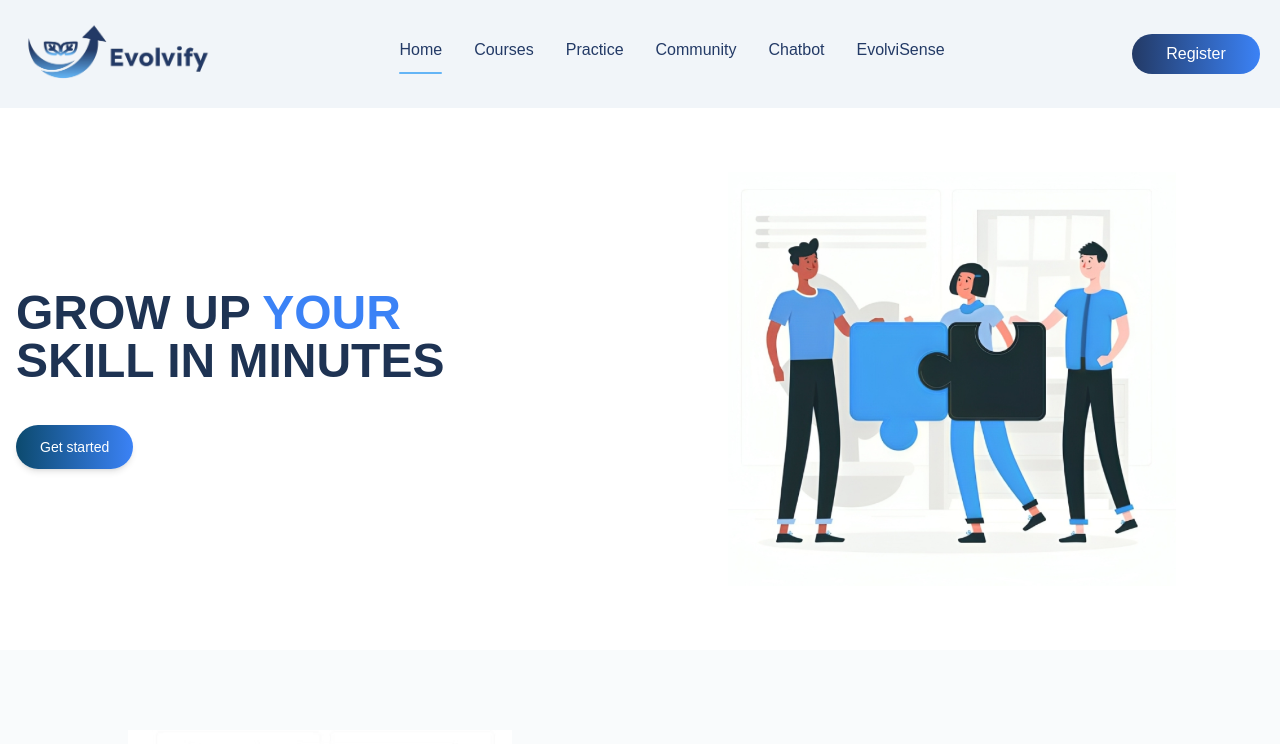
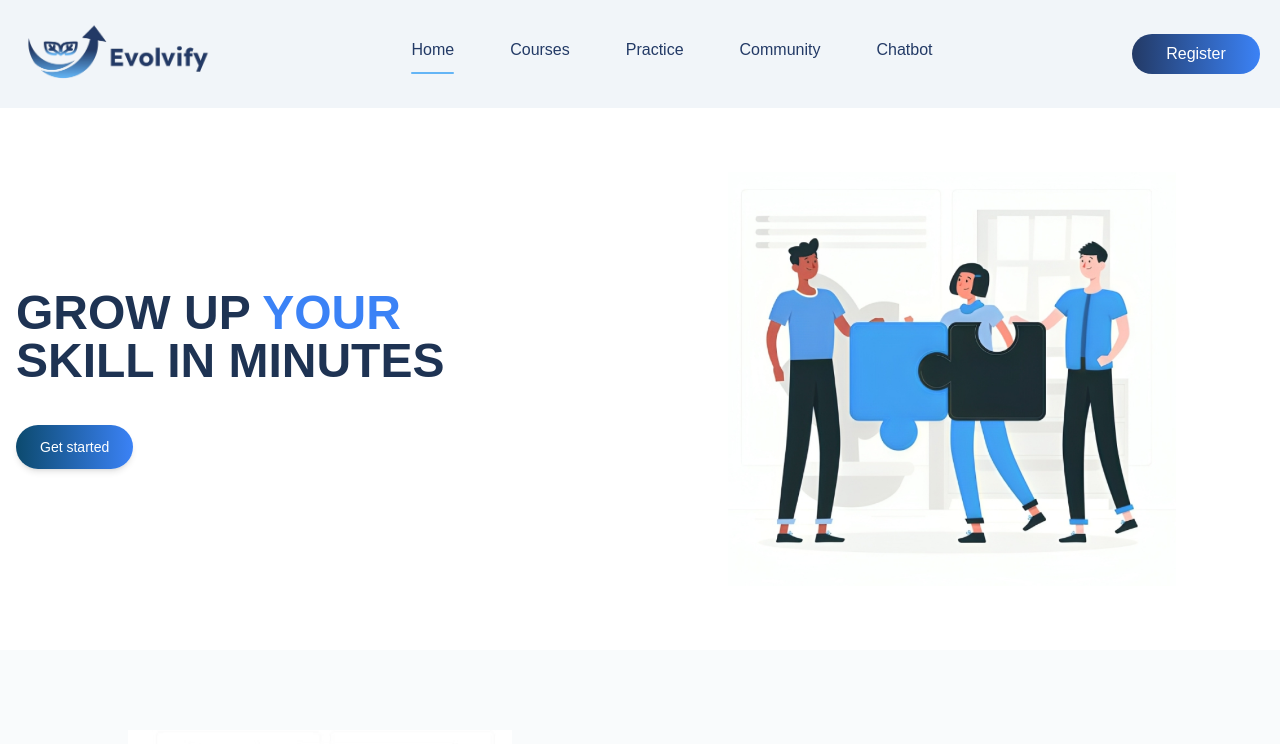
Before and after one commit to Evolvify-Project/Evolvify-Website, a React (Vite) app: page /home in a window 1280 px wide. Shown: the top 744 px of the page. Built offline with nearby package versions, Linux system fonts and the light colour scheme.

Commit message:
update in navebar

```diff
--- a/src/components/navbar/Navbar.jsx
+++ b/src/components/navbar/Navbar.jsx
@@ -8,23 +8,18 @@ import axios from "axios";
 
 // Define Navbar component
 export default function Navbar() {
-  // States for controlling component visibility
-  const [isOpen, setIsOpen] = useState(false); // Mobile menu
-  const [isLoggedIn, setIsLoggedIn] = useState(false); // Login status
-  const [isDropdownOpen, setIsDropdownOpen] = useState(false); // Profile dropdown
-  const [profileImage, setProfileImage] = useState(placeHolderImg); // Profile image
-  const [isScrolled, setIsScrolled] = useState(false); // Scroll status
-  const [navbarColor, setNavbarColor] = useState(false); // Background color on scroll
-  const navigate = useNavigate(); // For navigation
-  const dropdownRef = useRef(null); // Reference for dropdown to close on outside click
+  const [isOpen, setIsOpen] = useState(false);
+  const [isLoggedIn, setIsLoggedIn] = useState(false);
+  const [isDropdownOpen, setIsDropdownOpen] = useState(false);
+  const [profileImage, setProfileImage] = useState(placeHolderImg);
+  const [isScrolled, setIsScrolled] = useState(false);
+  const [navbarColor, setNavbarColor] = useState(false);
+  const navigate = useNavigate();
+  const dropdownRef = useRef(null);
 
-  // Toggle mobile menu
   const toggleMenu = () => setIsOpen(!isOpen);
-
-  // Toggle profile dropdown
   const toggleDropdown = () => setIsDropdownOpen(!isDropdownOpen);
 
-  // Validate URL
   const isValidUrl = (url) => {
     try {
       new URL(url);
@@ -34,10 +29,9 @@ export default function Navbar() {
     }
   };
 
-  // Check login status and fetch profile image
   useEffect(() => {
     const token = localStorage.getItem("userToken");
-    setIsLoggedIn(!!token); // Set login status based on token
+    setIsLoggedIn(!!token);
 
     if (token) {
       axios
@@ -50,24 +44,22 @@ export default function Navbar() {
         .then((response) => {
           if (response.data && response.data.success) {
             let imageUrl = response.data.data?.imageUrl;
-            // Set profile image if URL is valid, else use placeholder
             if (imageUrl && isValidUrl(imageUrl)) {
               setProfileImage(imageUrl);
             } else {
               setProfileImage(placeHolderImg);
             }
           } else {
-            setProfileImage(placeHolderImg); // Fallback if no success
+            setProfileImage(placeHolderImg);
           }
         })
         .catch((error) => {
           console.error("Error fetching profile image:", error);
-          setProfileImage(placeHolderImg); // Fallback on error
+          setProfileImage(placeHolderImg);
         });
     }
   }, []);
 
-  // Control background color on scroll
   useEffect(() => {
     const handleScroll = () => {
       setIsScrolled(window.scrollY > 0);
@@ -79,7 +71,6 @@ export default function Navbar() {
     };
   }, []);
 
-  // Handle logout
   const handleLogout = () => {
     localStorage.removeItem("userToken");
     localStorage.removeItem("username");
@@ -90,7 +81,6 @@ export default function Navbar() {
     navigate("/login");
   };
 
-  // Close dropdown on outside click
   useEffect(() => {
     const handleClickOutside = (event) => {
       if (dropdownRef.current && !dropdownRef.current.contains(event.target)) {
@@ -107,7 +97,6 @@ export default function Navbar() {
 
   return (
     <>
-      {/* Navbar */}
       <nav
         className={`p-5 shadow-md transition-all duration-300 ${
           navbarColor ? "bg-darkBlue text-white" : "bg-slate-100 text-gray-800"
@@ -116,7 +105,6 @@ export default function Navbar() {
         }`}
       >
         <div className="container mx-auto flex items-center justify-between gap-4">
-          {/* Website logo */}
           <Link to="/">
             <img
               src={navbarColor ? logoLight : logoDark}
@@ -125,23 +113,12 @@ export default function Navbar() {
             />
           </Link>
 
-          {/* Page links (desktop view) */}
-          <ul className="hidden md:flex gap-8 items-center">
-            {[
-              "Home",
-              "Courses",
-              "Practice",
-              "Community",
-              "Chatbot",
-              "EvolviSense",
-            ].map((item) => (
+          <ul className="hidden md:flex gap-14 items-center">
+            {["Home", "Courses", "Practice", "Community", "Chatbot"].map(
+              (item) => (
                 <li key={item}>
                   <NavLink
-                  to={
-                    item === "EvolviSense"
-                      ? "./presentation-test"
-                      : `./${item.toLowerCase()}`
-                  }
+                    to={`./${item.toLowerCase()}`}
                     className={({ isActive }) =>
                       `inline-block pb-2 relative before:content-[''] before:absolute before:w-0 before:h-0.5 before:rounded-md before:left-0 before:-bottom-1 before:transition-[width] before:duration-300 ${
                         isActive
@@ -153,14 +130,13 @@ export default function Navbar() {
                     {item}
                   </NavLink>
                 </li>
-            ))}
+              )
+            )}
           </ul>
 
-          {/* Profile or register button (desktop view) */}
           <div className="hidden md:block">
             {isLoggedIn ? (
               <div className="relative" ref={dropdownRef}>
-                {/* Profile image and arrow */}
                 <div className="flex items-center gap-2">
                   <button
                     className="w-10 h-10 rounded-full overflow-hidden border-2 border-[#64B5F6] focus:outline-none"
@@ -184,7 +160,6 @@ export default function Navbar() {
                   />
                 </div>
 
-                {/* Dropdown menu */}
                 {isDropdownOpen && (
                   <div
                     className={`absolute right-0 mt-2 w-48 border border-gray-200 rounded-md shadow-lg z-10 ${
@@ -213,11 +188,7 @@ export default function Navbar() {
                       <li>
                         <button
                           onClick={handleLogout}
-                          className={`w-full text-left px-4 py-2 rounded-md text-md ${
-                            navbarColor
-                              ? "hover:bg-red-500"
-                              : "hover:bg-red-500"
-                          }`}
+                          className={`w-full text-left px-4 py-2 rounded-md text-md hover:bg-red-500`}
                         >
                           <i className="fa-solid fa-right-from-bracket mr-4 sm:mr-2"></i>
                           Logout
@@ -238,7 +209,6 @@ export default function Navbar() {
             )}
           </div>
 
-          {/* Mobile menu toggle button */}
           <div className="md:hidden">
             <button onClick={toggleMenu}>
               {isOpen ? (
@@ -250,25 +220,14 @@ export default function Navbar() {
           </div>
         </div>
 
-        {/* Mobile menu */}
         {isOpen && (
           <div className="md:hidden mt-4 px-4">
             <ul className="flex flex-col gap-4">
-              {[
-                "Home",
-                "Courses",
-                "Practice",
-                "Community",
-                "Chatbot",
-                "EvolviSense",
-              ].map((item) => (
+              {["Home", "Courses", "Practice", "Community", "Chatbot"].map(
+                (item) => (
                   <li key={item}>
                     <NavLink
-                    to={
-                      item === "EvolviSense"
-                        ? "./presentation-test"
-                        : `./${item.toLowerCase()}`
-                    }
+                      to={`./${item.toLowerCase()}`}
                       className={({ isActive }) =>
                         `block pb-1 border-b ${
                           isActive
@@ -283,9 +242,9 @@ export default function Navbar() {
                       {item}
                     </NavLink>
                   </li>
-              ))}
+                )
+              )}
 
-              {/* Register or logout options based on login status */}
               {!isLoggedIn ? (
                 <li>
                   <Link to="/signup" onClick={() => setIsOpen(false)}>
@@ -330,7 +289,6 @@ export default function Navbar() {
         )}
       </nav>
 
-      {/* Placeholder div for padding when navbar is fixed */}
       <div className={`${isScrolled ? "md:pt-20 hidden md:block" : ""}`}></div>
     </>
   );
```
Lines whose indentation alone changed are shown as unchanged.
